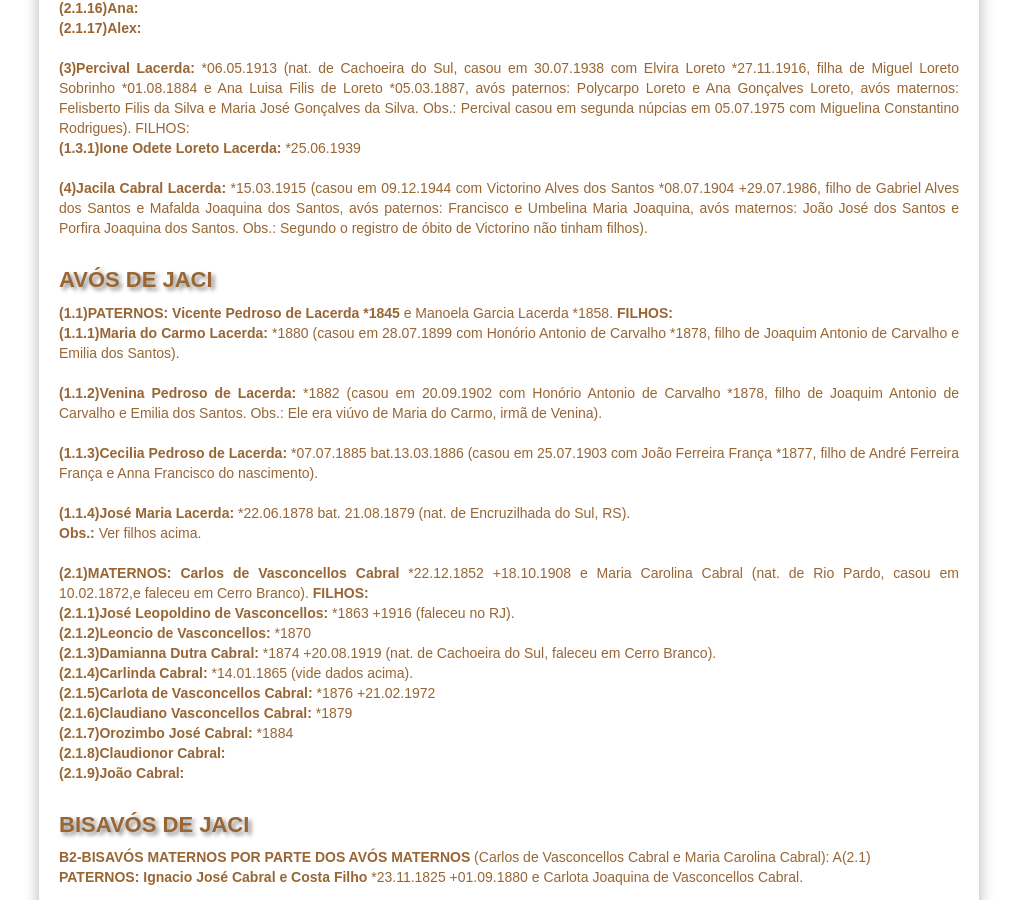
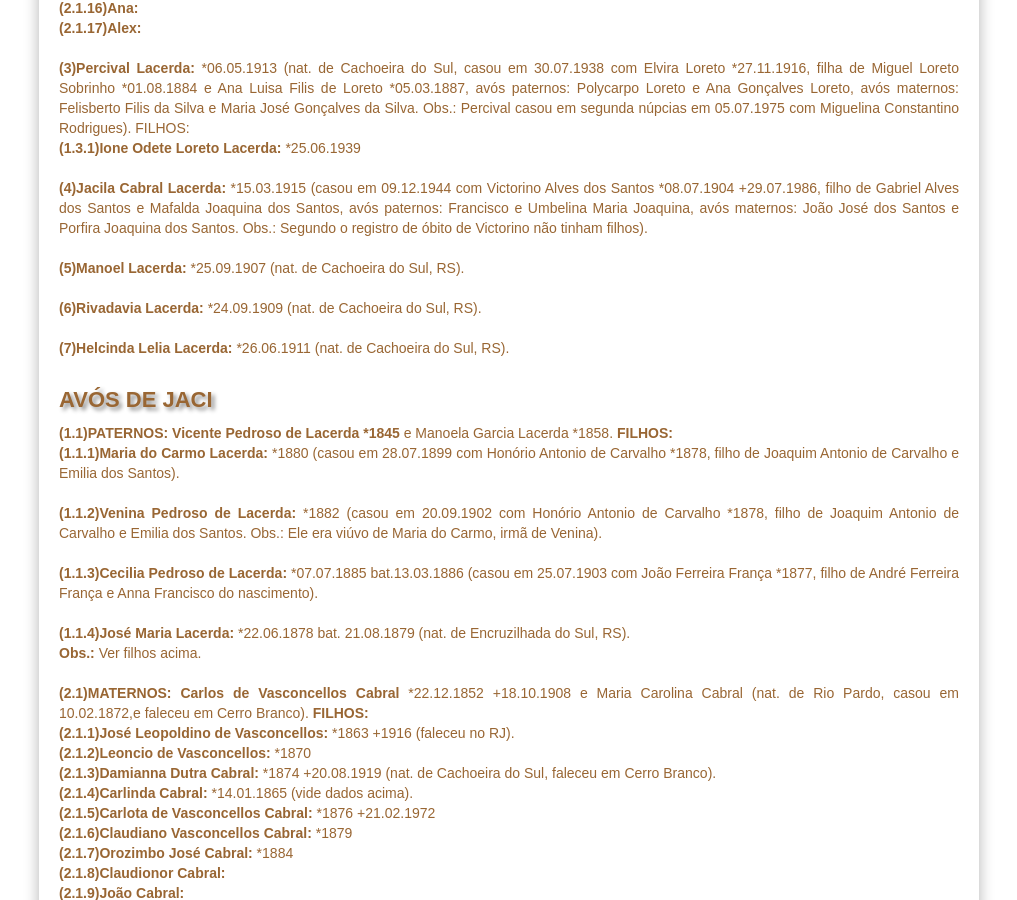
Before and after one commit to claudiovargas1955/claudiovargas1955.github.io, a Jekyll site: the page built from _pages/familia-lacerda.html, in a window 1280 px wide and 900 px high, scrolled down 1205 px. Shown: the whole window, without its empty margins (131-1148 px from the left). Built offline with Jekyll 4.4.1, drawn with Linux system fonts in a browser that asks for light colours; some web fonts are replaced.

Commit message:
Update familia-lacerda.html

```diff
--- a/_pages/familia-lacerda.html
+++ b/_pages/familia-lacerda.html
@@ -147,6 +147,14 @@ Constantino Rodrigues). </b>FILHOS: </b><br>
 Gabriel Alves dos Santos e Mafalda Joaquina dos Santos, avós paternos: Francisco e Umbelina Maria Joaquina, avós maternos: João José dos
 Santos e Porfira Joaquina dos Santos. Obs.: Segundo o registro de óbito de Victorino não tinham filhos). <br><br>
 
+<b>(5)Manoel Lacerda: </b>*25.09.1907 (nat. de Cachoeira do Sul, RS).<br><br>
+
+<b>(6)Rivadavia Lacerda: </b>*24.09.1909 (nat. de Cachoeira do Sul, RS).<br><br>
+
+<b>(7)Helcinda Lelia Lacerda: </b>*26.06.1911 (nat. de Cachoeira do Sul, RS).<br><br>
+
+
+
 <h4>AVÓS DE JACI</h4>
 <p><b>(1.1)PATERNOS: Vicente Pedroso de Lacerda *1845</b> e Manoela Garcia Lacerda *1858. <b>FILHOS: </b><br>
   <b>(1.1.1)Maria do Carmo Lacerda: </b>*1880 (casou em 28.07.1899 com Honório Antonio de Carvalho *1878, filho de Joaquim Antonio de
```
